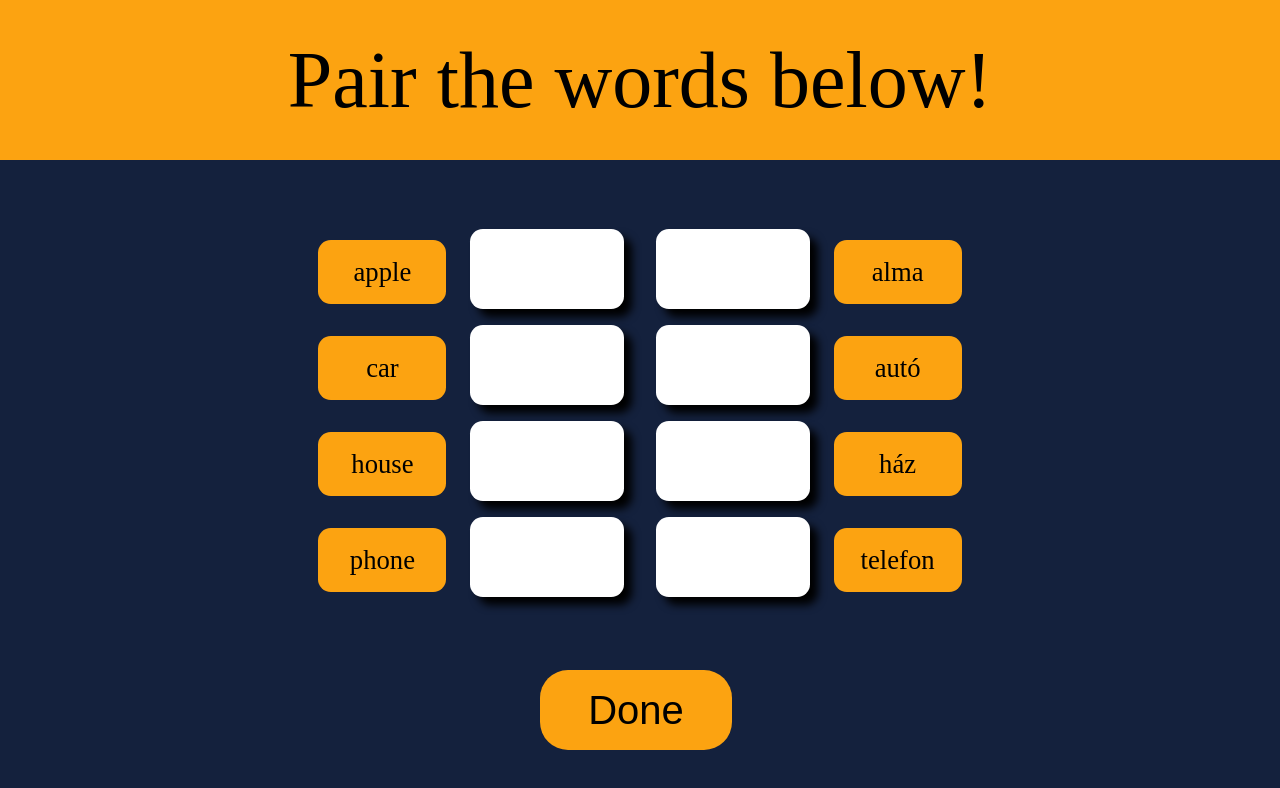
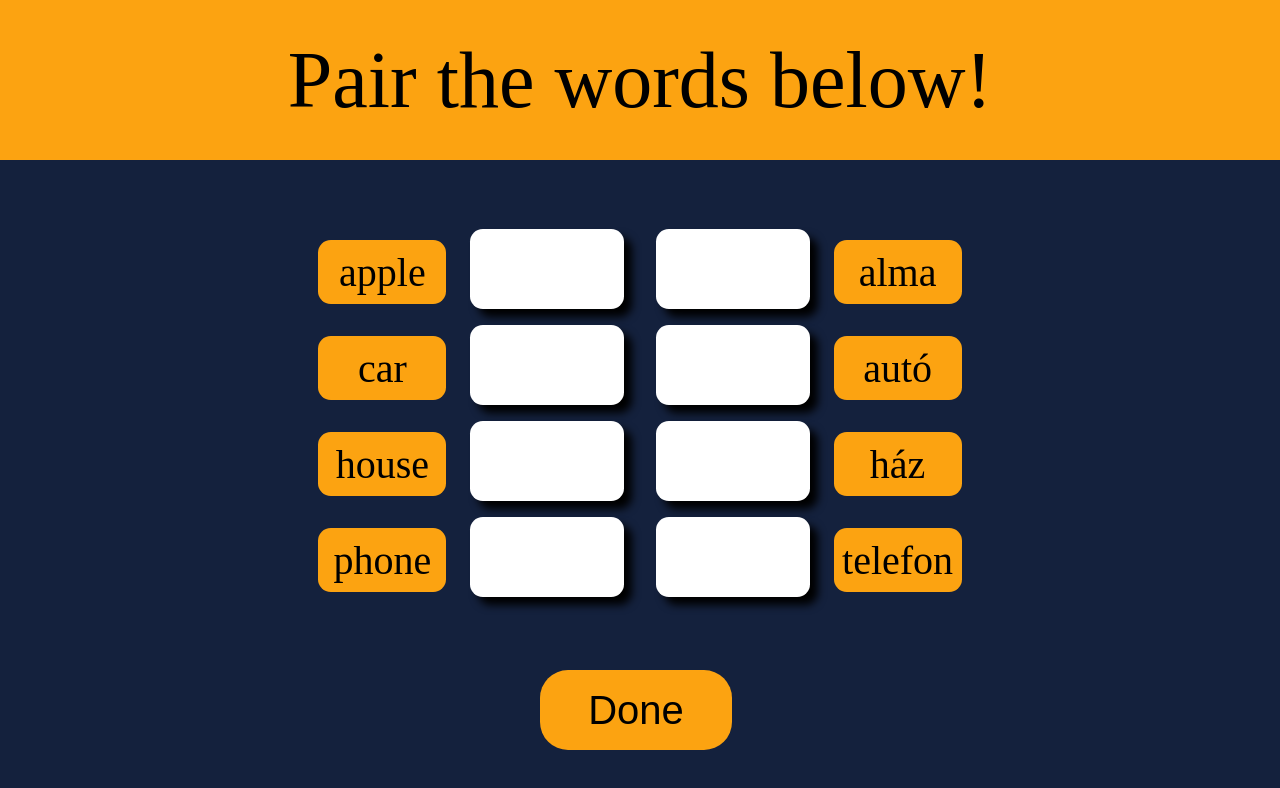
Before and after one commit to markvarga21/wordMatcherBackend, a plain HTML site: page doc/src/index.html in a window 1280 px wide. Drawn offline with Linux system fonts and the light colour scheme.

Commit message:
A betűk méretarányának javítása.

```diff
--- a/doc/src/css/style.css
+++ b/doc/src/css/style.css
@@ -39,8 +39,8 @@ body {
     justify-content: center;
     align-items: center;
     color: black;
-    font-size: 20pt;
-    font-weight: 50;
+    font-size: 5vh;
+    font-weight: 5vw;
     font-style: normal;
     border-radius: 1vw;
     margin-top: 4vh;
@@ -79,7 +79,7 @@ body {
     background-color: #FCA311;
     border: 0;
     border-radius: 0.7em;
-    font-size: 30pt;
+    font-size: 5vh;
     font-style: normal;
 }
 
```
